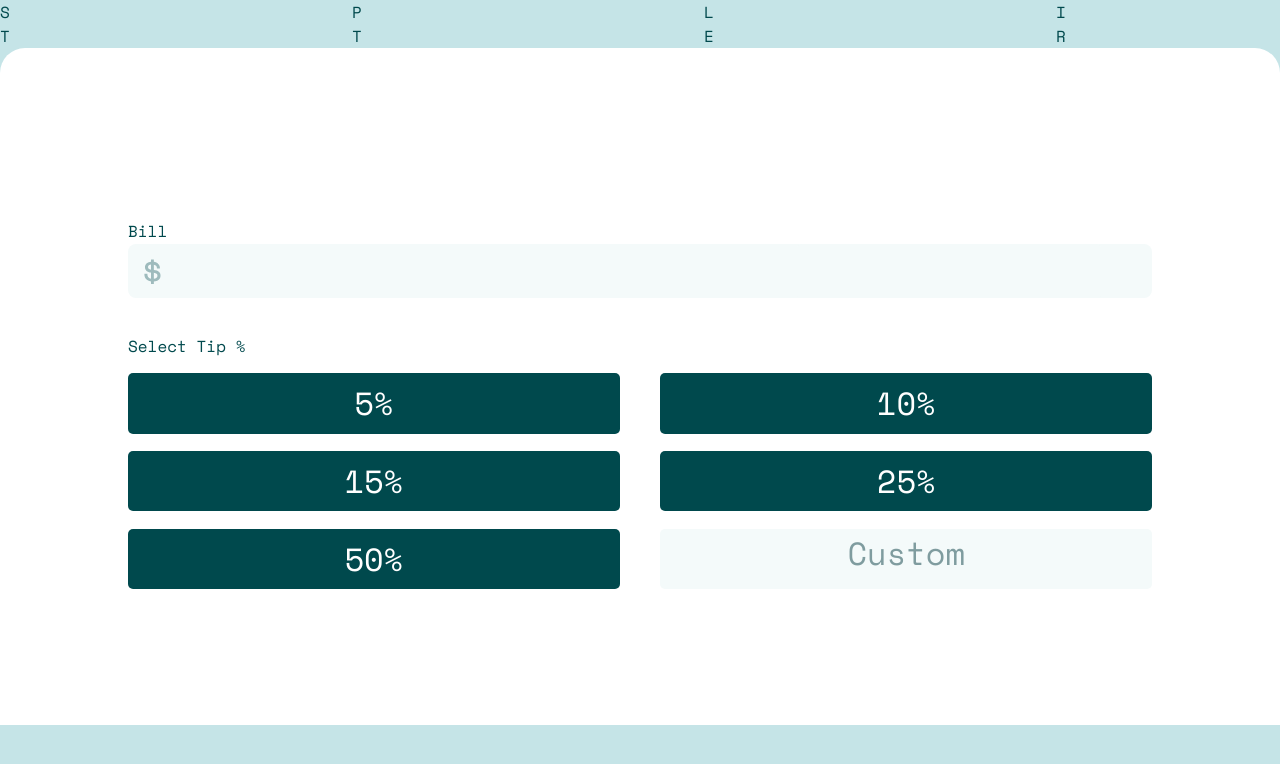
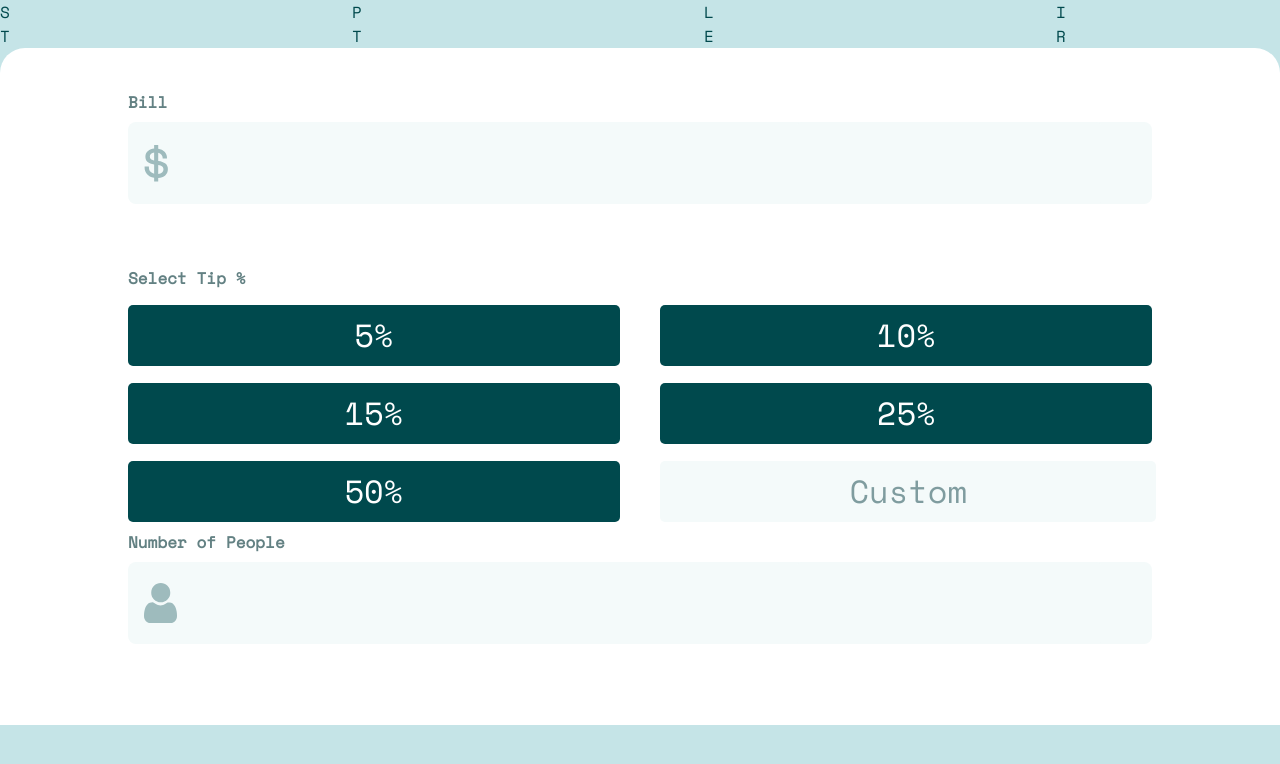
Before and after one commit to maperezromero/tip-calculator-app, a React (Create React App) app: page / in a window 1280 px wide. Shown: the top 764 px of the page. Built offline with nearby package versions, Linux system fonts and the light colour scheme.

Commit message:
Add html/css number of people

```diff
--- a/src/App.css
+++ b/src/App.css
@@ -3,7 +3,6 @@
 *{
   font-family: 'Space Mono', monospace;
 }
-
 
 .App-header {
   background-color: #282c34;
@@ -35,6 +34,7 @@ html, body, #root, #root>div{
   grid-template-columns: repeat(4,1fr);
   grid-template-rows: 1fr 1fr;
   column-gap: 10%;
+  font-weight: 500;
 }
 .calculator{
   background-color: white;
@@ -52,7 +52,7 @@ html, body, #root, #root>div{
   position: relative;
   flex-direction: column;
   width: 100%;
-  height: 20%;
+  height: 30%;
 }
 .amount-container{
   height: 40%;
@@ -74,6 +74,8 @@ html, body, #root, #root>div{
   display: flex;
   align-items: center;
   height: 20%;
+  font-weight: 600;
+  color: hsl(184, 14%, 45%);
 }
 .amount{
   height: 100%;
@@ -113,6 +115,41 @@ html, body, #root, #root>div{
   text-align: center;
   color: hsl(184, 14%, 56%);
   border-radius: 5px;
+  border: none;
+  width: 100%;
+}
+
+.persons{
+  display: flex;
+  flex-direction: column;
+  height: 30%;
+}
+.people-container{
+  height: 40%;
+  width: 100%;
+  display: flex;
+  background-color: hsl(189, 41%, 97%);
+  border-radius: 0.5em;
+  position: relative;
+  overflow: hidden;
+}
+.number-people{
+  height: 100%;
+  text-align: end;
+  font-size: 24px;
+  background-color: hsl(189, 41%, 97%);
+  color: hsl(183, 100%, 15%);
+  border: 0px none;
+  border-radius: 5px;
+  position: absolute;
+  right: 5%;
+  outline: none;
+}
+.person{
+  position: absolute;
+  height: 50%;
+  align-self: center;
+  left: 1em;
 }
 
 @media screen and (max-width: 767px){
--- a/src/App.js
+++ b/src/App.js
@@ -2,6 +2,7 @@
 import { useState } from 'react';
 import './App.css';
 import { Bill } from './components/bill';
+import { Persons } from './components/persons';
 import { Tip } from './components/tip';
 
 function App() {
@@ -33,6 +34,7 @@ function App() {
           <span className = "input">
               <Bill/>
               <Tip/>
+              <Persons/>
           </span>
           <span className = "output">
           </span>
--- /dev/null
+++ b/src/components/persons.js
@@ -0,0 +1,15 @@
+import iconPerson from '../images/icon-person.svg'
+
+export const Persons = () => {
+    return (
+        <span className = "persons">
+            <span className = "text">
+                Number of People
+            </span>
+            <span className = "people-container">
+                <img src = { iconPerson } alt = "person" className = "person"/>
+                <input className = "number-people"/>
+            </span>
+        </span>
+    )
+}
--- a/src/components/tip.js
+++ b/src/components/tip.js
@@ -21,10 +21,7 @@ export const Tip = () => {
                 <button className = "tip-button" id = "tip-50">
                     50%
                 </button>
-                <span className = "custom-tip">
-                    Custom
-                </span>
-
+                <input type="text" className = "custom-tip" defaultValue="Custom"/>
             </span>
         </span>
     );
```
